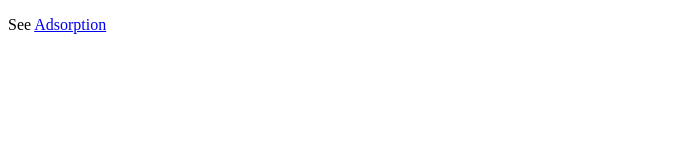
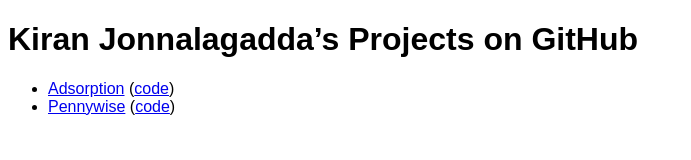
Before and after one commit to jace/jace.github.com, a plain HTML site: page index.html in a window 1280 px wide. Shown: the whole page, without its empty margins (0-691 px from the left). Drawn offline with Linux system fonts and the light colour scheme.

Commit message:
Added new project Pennywise.

```diff
--- a/index.html
+++ b/index.html
@@ -3,8 +3,17 @@
   <head>
     <meta http-equiv="Content-type" content="text/html; charset=utf-8">
     <title>Documentation for jace's projects</title>
+    <style type="text/css">
+      body {
+        font-family: sans-serif;
+      }
+    </style>
   </head>
   <body id="index">
-    <p>See <a href="/adsorb">Adsorption</a></p>
+    <h1>Kiran Jonnalagadda&rsquo;s Projects on GitHub</h1>
+    <ul>
+      <li><a href="/adsorb">Adsorption</a> (<a href="http://github.com/jace/adsorb">code</a>)</li>
+      <li><a href="/pennywise">Pennywise</a> (<a href="http://github.com/jace/pennywise">code</a>)</li>
+    </ul>
   </body>
 </html>
```
Also changed, not shown: 1 other file.
